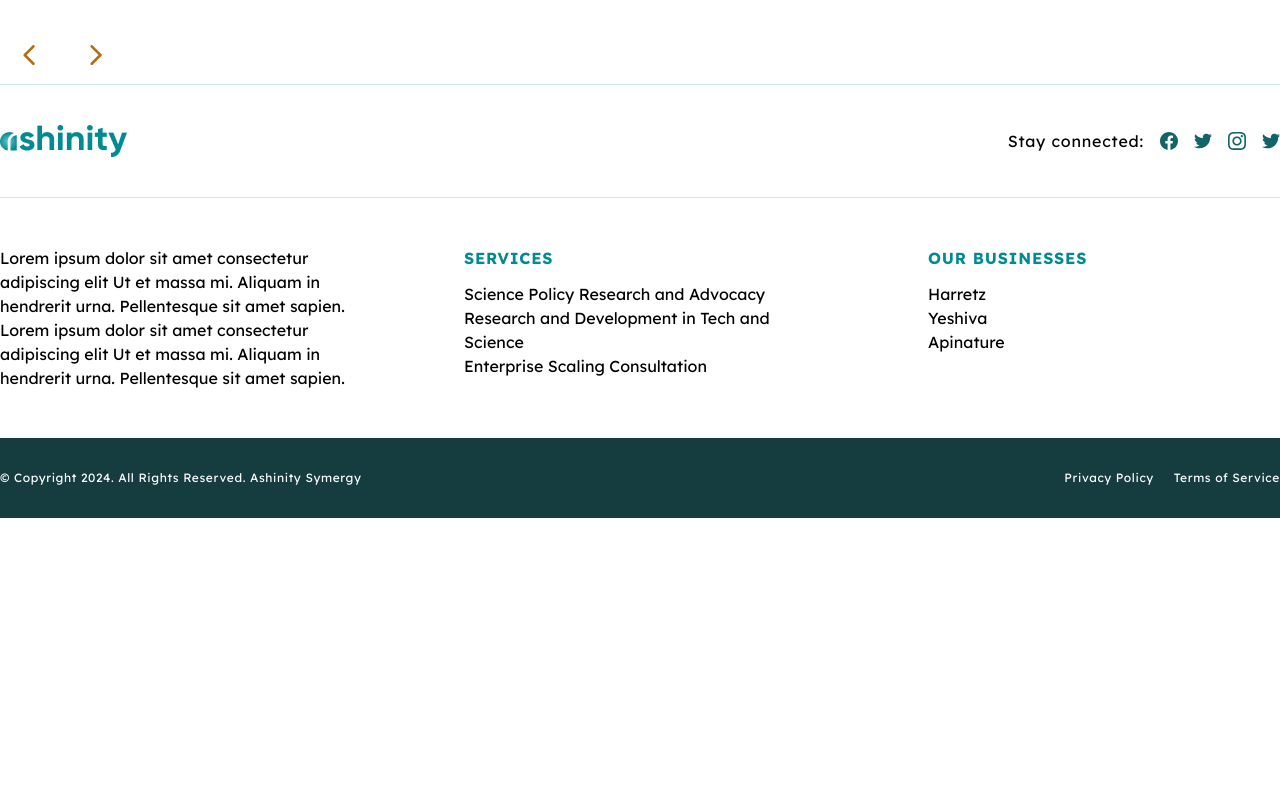
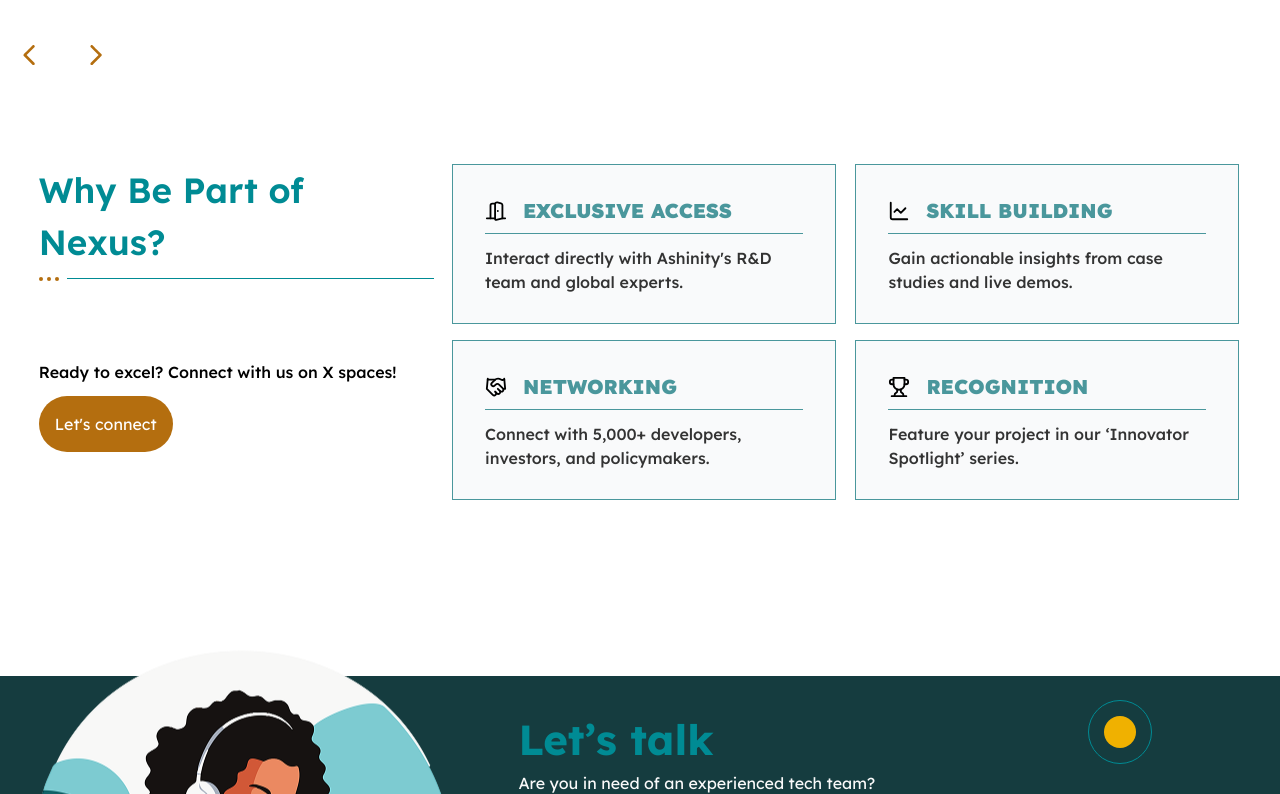
Before and after one commit to ashinitysynergytech/web, a Next.js app: page /programs in a window 1280 px wide. Shown: the part 2006-2800 px from the top of the page. Before the commit the page ends 2524 px from the top, so only its background shows below. Built offline with nearby package versions, Linux system fonts and the light colour scheme; a web font is replaced by a local one.

Commit message:
feat: add NexusBenefits and NexusBenefit components to showcase program advantages on the Programs page

```diff
--- /dev/null
+++ b/Components/NexusBenefit.tsx
@@ -0,0 +1,23 @@
+import React from "react";
+
+
+type Props = {
+  icon: React.ReactNode;
+  title: string;
+  description: string;
+};
+
+function NexusBenefit({ icon, title, description }: Props) {
+  return (
+    <div className="w-[24rem] h-[10rem] bg-gray-50 mx-auto border border-[#4A979C] p-8">
+      <div className="flex items-center gap-4 mb-2">
+        <div className="text-[#4A979C] text-3xl">{icon}</div>
+        <h2 className="text-[#4A979C] text-xl font-black uppercase">{title}</h2>
+      </div>
+      <div className="border-b border-[#4A979C] mb-3"></div>
+      <h3 className="text-[#333333] font-medium">{description}</h3>
+    </div>
+  );
+}
+
+export default NexusBenefit;
--- /dev/null
+++ b/Components/NexusBenefits.tsx
@@ -0,0 +1,64 @@
+import React from "react";
+
+import { ChartLine, DoorOpen, Handshake, Trophy } from "lucide-react";
+import NexusBenefit from "./NexusBenefit";
+import CustomUnderline from "./CustomUnderline";
+
+const benefits = [
+  {
+    icon: <DoorOpen className="text-black" size={22} />,
+    title: "Exclusive access",
+    description:
+      "Interact directly with Ashinity's R&D team and global experts.",
+  },
+  {
+    icon: <ChartLine className="text-black" size={22} />,
+    title: "Skill building",
+    description: "Gain actionable insights from case studies and live demos.",
+  },
+  {
+    icon: <Handshake className="text-black" size={22} />,
+    title: "Networking",
+    description: "Connect with 5,000+ developers, investors, and policymakers.",
+  },
+  {
+    icon: <Trophy className="text-black" size={22} />,
+    title: "Recognition",
+    description: "Feature your project in our ‘Innovator Spotlight’ series.",
+  },
+];
+
+function NexusBenefits() {
+  return (
+    <div className="max-w-7xl mx-auto flex flex-row space-x-4 items-start justify-between py-10">
+      <div className="w-1/3 flex flex-col items-start justify-between h-72">
+        <div>
+          <h3 className="text-[35px] font-semibold text-[var(--color-primary)]">
+            Why Be Part of Nexus?
+          </h3>
+          <CustomUnderline className="w-full" />
+        </div>
+        <div className="flex flex-col items-start space-y-3">
+          <p className="font-medium">
+            Ready to excel? Connect with us on X spaces!
+          </p>
+          <button className="bg-[#B46E0F] text-white p-4 rounded-full">
+            Let&apos;s connect
+          </button>
+        </div>
+      </div>
+      <div className="w-2/3 grid grid-cols-2 gap-4">
+        {benefits.map((benefit) => (
+          <NexusBenefit
+            key={benefit.title}
+            icon={benefit.icon}
+            title={benefit.title}
+            description={benefit.description}
+          />
+        ))}
+      </div>
+    </div>
+  );
+}
+
+export default NexusBenefits;
--- a/app/programs/page.tsx
+++ b/app/programs/page.tsx
@@ -1,4 +1,6 @@
 import AboutNexus from "@/components/AboutNexus";
+import ContactUs from "@/components/ContactUs";
+import NexusBenefits from "@/components/NexusBenefits";
 import ProgramsHeader from "@/components/ProgramsHeader";
 import ProgramsSlides from "@/components/ProgramsSlides";
 import React from "react";
@@ -11,6 +13,8 @@ function ProgramsPage() {
         <AboutNexus />
       </div>
       <ProgramsSlides />
+      <NexusBenefits />
+      <ContactUs />
     </div>
   );
 }
```
